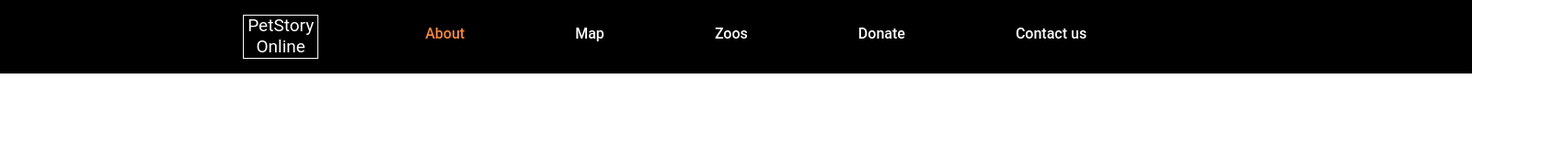
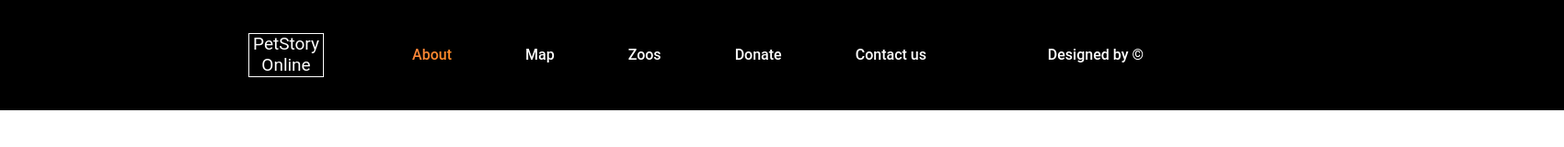
Before and after one commit to lenakotishova/online-zoo, a plain HTML site: page pages/main/index.html in a window 1280 px wide. Shown: the whole page at 92% size, 1700 px wide, since content can reach past the window. Drawn offline with Linux system fonts and the light colour scheme.

Commit message:
fix: header layout

```diff
--- a/pages/main/index.html
+++ b/pages/main/index.html
@@ -1,5 +1,6 @@
 <!DOCTYPE html>
 <html>
+
 <head>
     <meta charset="utf-8">
     <meta http-equiv="X-UA-Compatible" content="IE=edge">
@@ -8,6 +9,7 @@
     <meta name="viewport" content="width=device-width, initial-scale=1">
     <link rel="stylesheet" href="/pages/main/style.css">
 </head>
+
 <body>
     <header>
         <div class="wrapper">
@@ -24,9 +26,12 @@
                         <li><a>Contact us</a></li>
                     </ul>
                 </nav>
-                    <div>Designed by ©</div>
+                <div class="designed-by">
+                    <a href="#">Designed by &#169;</a>
+                </div>
             </div>
         </div>
     </header>
 </body>
+
 </html>
--- a/pages/main/style.css
+++ b/pages/main/style.css
@@ -15,27 +15,27 @@ body {
 
 }
 .flex-layout {
+    margin-left: 220px;
+    width: 973px;
+
     display: flex;
     flex-direction: row;
     justify-content: center;
     align-items: center;
+    vertical-align:middle;
 }
 header {
     height: 80px;
     background-color: black;
     width: 1600px;
-    align-items: center;
     display: flex;
-    justify-content: center;
-
-
+    padding: 20px 50px;
 }
 
-.flex-layout {
-    display: flex;
-    align-items: center;
+.logo, .nav, .designed-by {
+    display: inline-block;
+    vertical-align:middle;
 }
-
 .logo {
     width: 82px;
     padding-right: 58px;
@@ -62,13 +62,12 @@ nav {
 
 nav a {
     text-decoration: none;
-    float: right;
+}
 
-}
  header li {
     list-style: none;
     display: inline-block;
-    padding: 0 58px;
+    padding: 0 38px;
     font-family: 'Roboto';
     font-style: normal;
     font-weight: 500;
@@ -93,3 +92,19 @@ nav a {
     background-clip: text;
     text-emphasis-color: transparent;
  }
+
+ .designed-by {
+margin-left: auto; }
+
+ .designed-by a {
+
+    text-decoration: none;
+    height: 22px;
+    line-height: 22px;
+
+    font-family: 'Roboto';
+    font-style: normal;
+    font-weight: 500;
+    font-size: 16px;
+    color: #FFFFFF;
+ }
```
Lines whose indentation alone changed are shown as unchanged.
